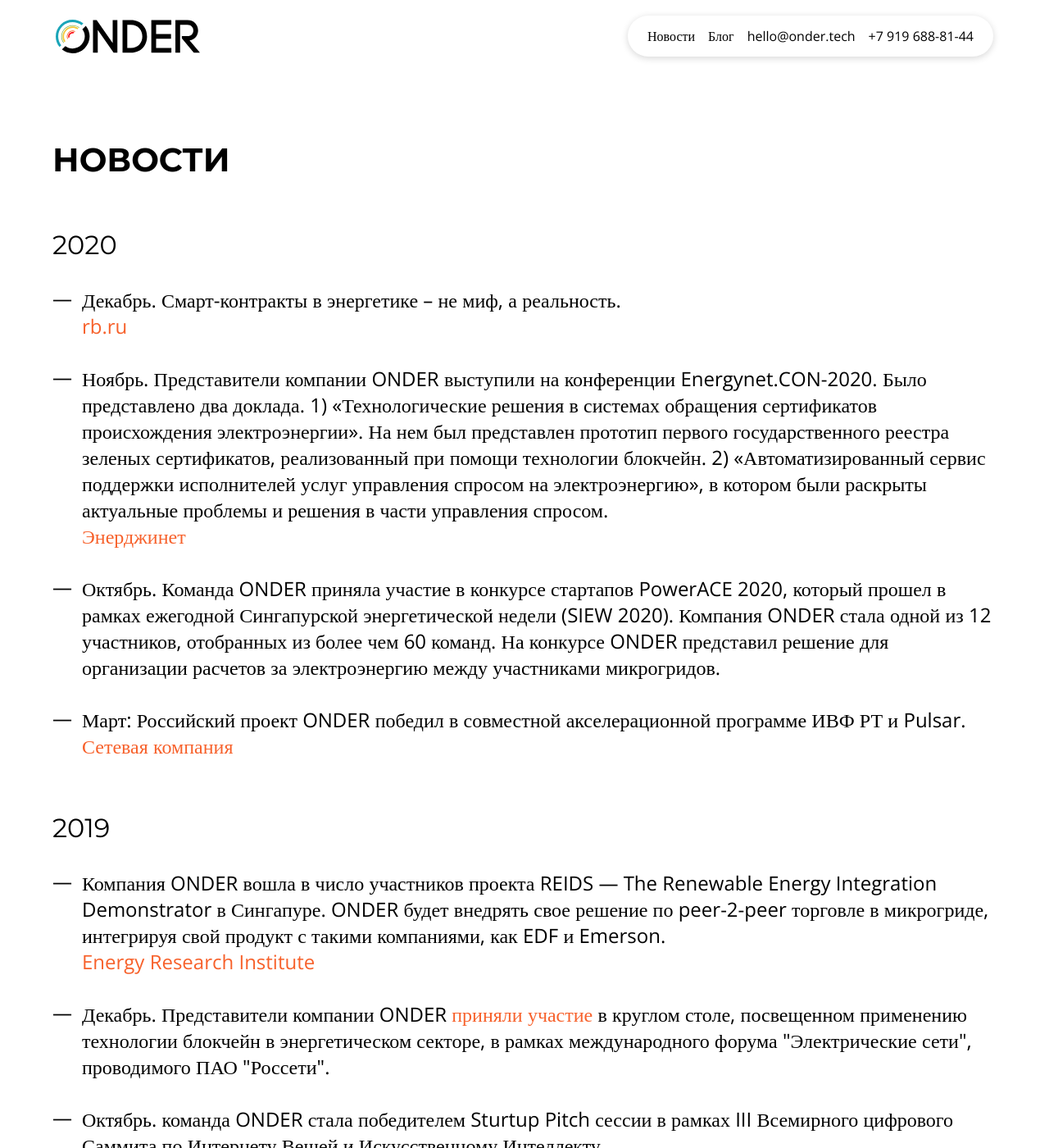
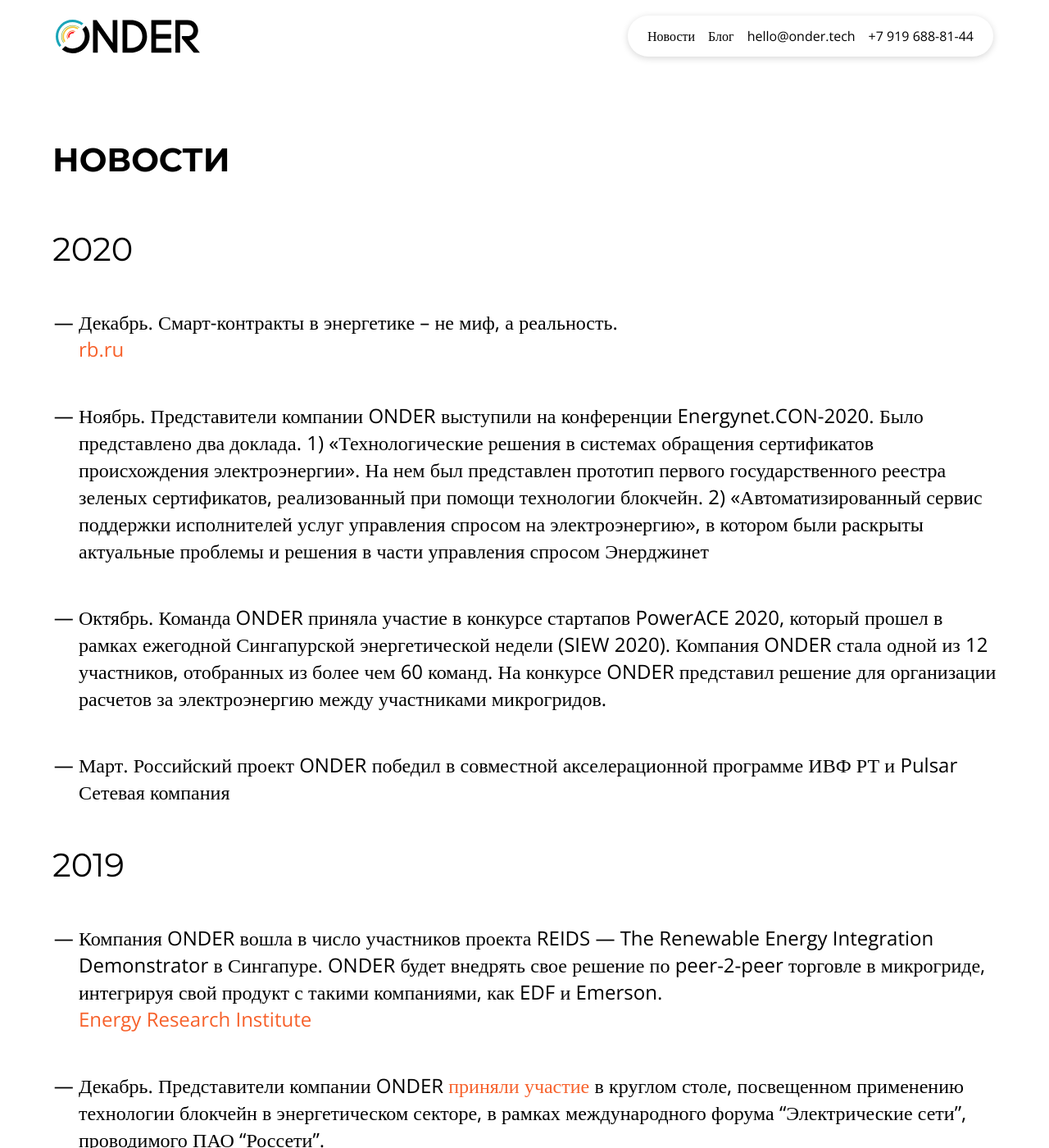
Before and after one commit to timac11/onder-site, a Jekyll site: the page built from news.md, in a window 1280 px wide and 1400 px high. Shown: the whole window at 82% size. Built offline with Jekyll 4.4.1, drawn with Linux system fonts in a browser that asks for light colours.

Commit message:
move news to .md

```diff
--- a/_layouts/news.html
+++ b/_layouts/news.html
@@ -10,22 +10,9 @@
     <section class="main-content__block _margin news__section">
         <h2 class="block-heading block-heading_large-margin">{{page.newsTitle}}</h2>
         <div class="news">
-            {% for postItem in page.posts %}
-            <div class="news__new">
-                <h2>{{ postItem.year }}</h2>
-                <ul>
-                    {% for new in postItem.items %}
-                    <li class="news__item">
-                        <div class="news__sep"></div>
-                        <p>{{ new.value }}</p>
-                    </li>
-                    {% endfor %}
-                </ul>
-            </div>
-            {% endfor %}
+            {{ content }}
         </div>
     </section>
-
     {% include company_info.html %}
 </main>
 
--- a/_sass/news.scss
+++ b/_sass/news.scss
@@ -1,4 +1,5 @@
 @charset "utf-8";
+@import "mixins";
 
 .news {
 
@@ -6,22 +7,33 @@
     margin-top: 70px;
   }
 
-  &__sep {
-    &:before {
-      font: var(--paragraph-font);
-      line-height: calc(var(--paragraph-line-height) - 4px);
-      content: "—";
-      position: relative;
-      margin-right: 0.5em;
-    }
-  }
-
   &__new {
     margin-bottom: 4em;
   }
 
-  &__item {
-    margin-top: 2em;
-    display: flex;
+  h1 {
+    font-weight: normal;
+  }
+
+  ul {
+    margin-left: 2em;
+    margin-top: 3em;
+    margin-bottom: 3em;
+  }
+
+  @include l-tablet-and-less {
+    ul {
+      margin-left: 1.5em;
+    }
+  }
+
+  li {
+    font: var(--paragraph-font);
+    list-style-type:" — ";
+    list-style-position: outside;
+
+    &:not(:last-child) {
+      margin-bottom: 2em;
+    }
   }
 }
--- a/news.md
+++ b/news.md
@@ -5,19 +5,20 @@
    footerText: Будем рады рассказать про наши продукты подробнее!
    newsTitle: Новости
    changeLangRedirect: "/en-news"
-   posts:
-     - year: 2020
-       items:
-         - value: Декабрь. Смарт-контракты в энергетике – не миф, а реальность.<br> <a href="https://rb.ru/news/onder-pulsar/" target="_blank">rb.ru</a>
-         - value: Ноябрь. Представители компании ONDER выступили на конференции Energynet.CON-2020. Было представлено два доклада. 1) «Технологические решения в системах обращения сертификатов происхождения электроэнергии». На нем был представлен прототип первого государственного реестра зеленых сертификатов, реализованный при помощи технологии блокчейн. 2) «Автоматизированный сервис поддержки исполнителей услуг управления спросом на электроэнергию», в котором были раскрыты актуальные проблемы и решения в части управления спросом.<br><a href="https://energynet.ru/con2020#!/tab/239491016-1" target="_blank">Энерджинет</a>
-         - value: Октябрь. Команда ONDER приняла участие в конкурсе стартапов PowerACE 2020, который прошел в рамках ежегодной Сингапурской энергетической недели (SIEW 2020). Компания ONDER стала одной из 12 участников, отобранных из более чем 60 команд. На конкурсе ONDER представил решение для организации расчетов за электроэнергию между участниками микрогридов.
-         - value: 'Март: Российский проект ONDER победил в совместной акселерационной программе ИВФ РТ и Pulsar.<br> <a href="https://gridcom-rt.ru/press-tsentr/novosti/smart-kontrakty-v-energetike-ne-mif-a-realnost-/" target="_blank">Сетевая компания</a>'
-     - year: 2019
-       items:
-         - value: Компания ONDER вошла в число участников проекта REIDS — The Renewable Energy Integration Demonstrator в Сингапуре. ONDER будет внедрять свое решение по peer-2-peer торговле в микрогриде, интегрируя свой продукт с такими компаниями, как EDF и Emerson.<br><a href="http://erian.ntu.edu.sg/REIDS/Pages/Partners.aspx" target="_blank">Energy Research Institute</a>
-         - value: Декабрь. Представители компании ONDER <a href="https://expoelectroseti.ru/">приняли участие</a> в круглом столе, посвещенном применению технологии блокчейн в энергетическом секторе, в рамках международного форума "Электрические сети", проводимого ПАО "Россети".
-         - value: Октябрь. команда ONDER стала победителем Sturtup Pitch сессии в рамках III Всемирного цифрового Саммита по Интернету Вещей и Искусственному Интеллекту.
-         - value: Октябрь. Компания ONDER представила промежуточные результаты реализации проекта по орагнизации торговли в микрогридах, реализуемого в рамках REIDS, на площадке ежегодной Сингапурской энергетической недели (SIEW-2019).
-         - value: Июль. Компания ONDER представитла свои цифровые решения на Международной конференции по промышленной информатике (INDIN 2019) в Хельсинки.
-         - value: Июнь. Компания ONDER со своим платформенным решением для участников энергетического рынка стала приглашенным участником на международном саммите Event Horizon (блокчейн в энергетическом секторе) в Берлине.
 ---
+
+# 2020
+- Декабрь. Смарт-контракты в энергетике – не миф, а реальность.
+  [rb.ru](https://rb.ru/news/onder-pulsar/)
+- Ноябрь. Представители компании ONDER выступили на конференции Energynet.CON-2020. Было представлено два доклада. 1) «Технологические решения в системах обращения сертификатов происхождения электроэнергии». На нем был представлен прототип первого государственного реестра зеленых сертификатов, реализованный при помощи технологии блокчейн. 2) «Автоматизированный сервис поддержки исполнителей услуг управления спросом на электроэнергию», в котором были раскрыты актуальные проблемы и решения в части управления спросом Энерджинет
+- Октябрь. Команда ONDER приняла участие в конкурсе стартапов PowerACE 2020, который прошел в рамках ежегодной Сингапурской энергетической недели (SIEW 2020). Компания ONDER стала одной из 12 участников, отобранных из более чем 60 команд. На конкурсе ONDER представил решение для организации расчетов за электроэнергию между участниками микрогридов.
+- Март. Российский проект ONDER победил в совместной акселерационной программе ИВФ РТ и Pulsar Сетевая компания
+
+
+# 2019
+- Компания ONDER вошла в число участников проекта REIDS — The Renewable Energy Integration Demonstrator в Сингапуре. ONDER будет внедрять свое решение по peer-2-peer торговле в микрогриде, интегрируя свой продукт с такими компаниями, как EDF и Emerson.<br><a href="http://erian.ntu.edu.sg/REIDS/Pages/Partners.aspx" target="_blank">Energy Research Institute</a>
+- Декабрь. Представители компании ONDER <a href="https://expoelectroseti.ru/">приняли участие</a> в круглом столе, посвещенном применению технологии блокчейн в энергетическом секторе, в рамках международного форума "Электрические сети", проводимого ПАО "Россети".
+- Октябрь. команда ONDER стала победителем Sturtup Pitch сессии в рамках III Всемирного цифрового Саммита по Интернету Вещей и Искусственному Интеллекту.
+- Октябрь. Компания ONDER представила промежуточные результаты реализации проекта по орагнизации торговли в микрогридах, реализуемого в рамках REIDS, на площадке ежегодной Сингапурской энергетической недели (SIEW-2019).
+- Июль. Компания ONDER представитла свои цифровые решения на Международной конференции по промышленной информатике (INDIN 2019) в Хельсинки.
+- Июнь. Компания ONDER со своим платформенным решением для участников энергетического рынка стала приглашенным участником на международном саммите Event Horizon (блокчейн в энергетическом секторе) в Берлине.
```
